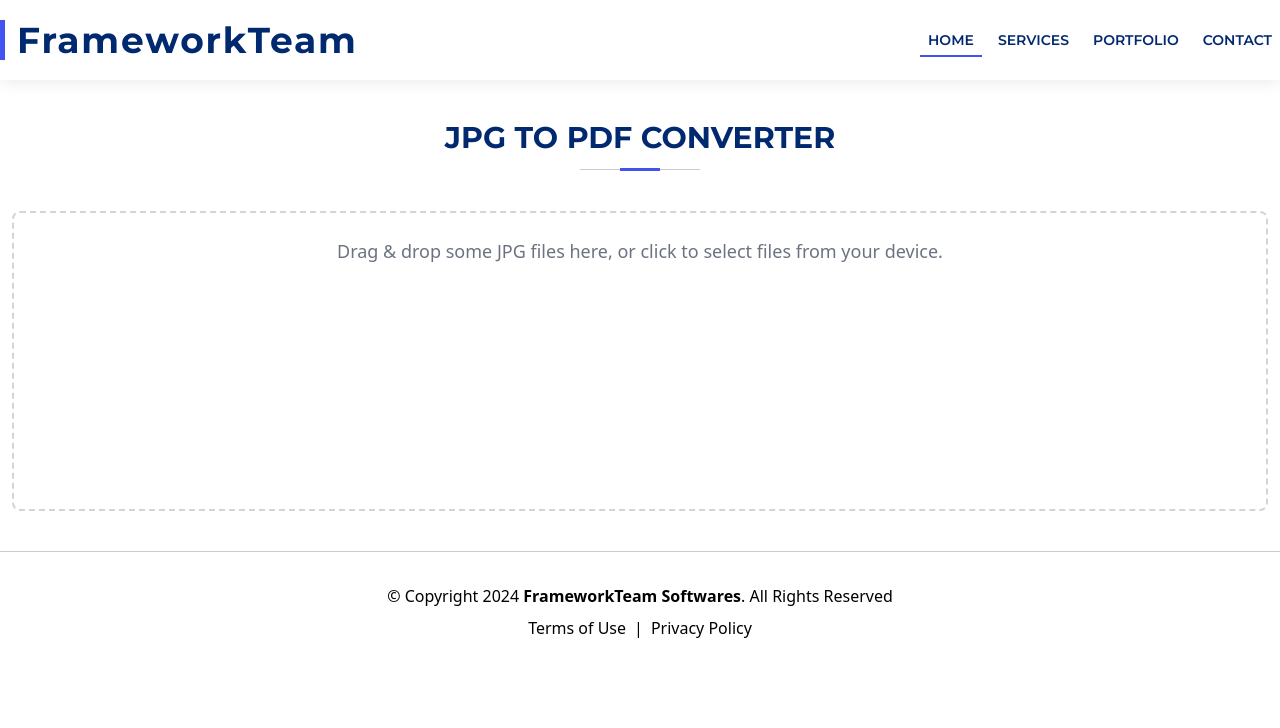
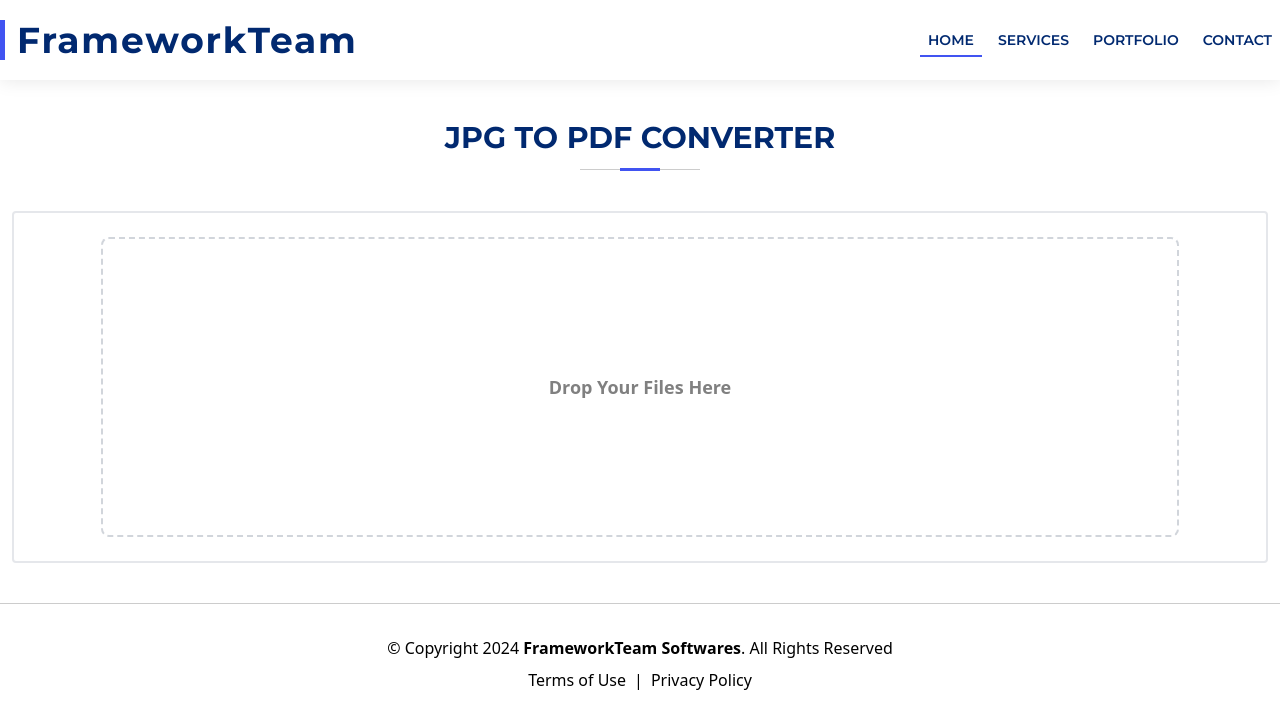
Before and after one commit to ChauhanJaved/jpg-to-pdf-converter, a Next.js app: page / in a window 1280 px wide. Shown: the top 728 px of the page. Built offline with nearby package versions, Linux system fonts and the light colour scheme.

Commit message:
dropzon refector

```diff
--- a/package.json
+++ b/package.json
@@ -23,6 +23,8 @@
     "eslint": "^8",
     "eslint-config-next": "14.2.13",
     "postcss": "^8",
+    "prettier": "^3.3.3",
+    "prettier-plugin-tailwindcss": "^0.6.8",
     "tailwindcss": "^3.4.1",
     "typescript": "^5"
   }
--- a/src/components/Hero.tsx
+++ b/src/components/Hero.tsx
@@ -1,18 +1,12 @@
-'use client'
+"use client";
 //External  imports
-
 
 //Internal imports
 
-import {
-  HeaderNavItems,
-
-
-} from "@/data/website-data";
+import { HeaderNavItems } from "@/data/website-data";
 import FileUploader from "./UI/FileUploader";
 import { useState } from "react";
 import SectionHeader from "./UI/SectionHeader";
-
 
 const Hero = () => {
   const [selectedFiles, setSelectedFiles] = useState<File[]>([]);
@@ -23,12 +17,14 @@ const Hero = () => {
   return (
     <section
       id={HeaderNavItems.Home}
-      className="relative mt-[80px] flex w-full m-auto scroll-m-[80px] flex-col items-center justify-start   px-3 py-10 xl:max-w-screen-xl "
+      className="relative m-auto mt-[80px] flex w-full scroll-m-[80px] flex-col items-center justify-start px-3 py-10 xl:max-w-screen-xl"
     >
       <SectionHeader caption="JPG to PDF Converter" />
-      <FileUploader onFilesSelected={handleFilesSelected}/>
-       {/* Display selected files */}
-       {selectedFiles.length > 0 && (
+      <div className="mt-10 flex w-full items-center justify-center rounded border-2">
+        <FileUploader onFilesSelected={handleFilesSelected} />
+      </div>
+      {/* Display selected files */}
+      {selectedFiles.length > 0 && (
         <ul className="mt-4">
           {selectedFiles.map((file, idx) => (
             <li key={idx} className="text-sm text-gray-700">
--- /dev/null
+++ b/src/components/UI/Button.tsx
@@ -0,0 +1,31 @@
+// External imports
+import Link from "next/link";
+
+// Internal imports
+import { montserrat } from "@/components/font/font";
+import HeroIcons, { IconNames } from "./HeroIcons";
+
+interface ButtonProps {
+  className?: string;
+  caption: string;
+  link: string;
+  icon?: IconNames;
+}
+export default function Button(props: ButtonProps) {
+  return (
+    <Link
+      href={props.link}
+      className={`flex items-center justify-center ${props.className} ${montserrat.className} rounded bg-blue-ultramarine px-10 py-3 text-lg font-medium tracking-wide text-white transition-all duration-300 hover:opacity-90 active:opacity-90`}
+    >
+      <span className="">{props.caption}</span>
+
+      {props.icon && (
+        <HeroIcons
+          iconName={props.icon}
+          className="ml-2 size-6 font-bold"
+          strokeWidth={1.5}
+        />
+      )}
+    </Link>
+  );
+}
--- a/src/components/UI/FileUploader.tsx
+++ b/src/components/UI/FileUploader.tsx
@@ -1,58 +1,61 @@
-import React, { useCallback, useState } from 'react';
-import { useDropzone } from 'react-dropzone';
-import ImageList from './ImageList';
-
+import React, { useCallback, useState } from "react";
+import { useDropzone } from "react-dropzone";
+import ImageList from "./ImageList";
 
 interface FileUploaderProps {
   onFilesSelected: (files: File[]) => void;
 }
 
 const FileUploader: React.FC<FileUploaderProps> = ({ onFilesSelected }) => {
-  const [filePreviews, setFilePreviews] = useState<{ file: File, preview: string }[]>([]);
+  const [filePreviews, setFilePreviews] = useState<
+    { file: File; preview: string }[]
+  >([]);
 
   // Handle file drop or selection
-  const onDrop = useCallback((acceptedFiles: File[]) => {
-    const newFiles = acceptedFiles.map(file => ({
-      file,
-      preview: URL.createObjectURL(file),
-    }));
-    setFilePreviews(prev => [...prev, ...newFiles]);
-    onFilesSelected([...filePreviews.map(f => f.file), ...acceptedFiles]);
-  }, [filePreviews, onFilesSelected]);
-
+  const onDrop = useCallback(
+    (acceptedFiles: File[]) => {
+      const newFiles = acceptedFiles.map((file) => ({
+        file,
+        preview: URL.createObjectURL(file),
+      }));
+      setFilePreviews((prev) => [...prev, ...newFiles]);
+      onFilesSelected([...filePreviews.map((f) => f.file), ...acceptedFiles]);
+    },
+    [filePreviews, onFilesSelected],
+  );
 
   // Set up the dropzone, restricting to JPG files only
   const { getRootProps, getInputProps, isDragActive } = useDropzone({
     onDrop,
-    accept: { 'image/jpeg': ['.jpg', '.jpeg'] }, // Only allow JPG files
+    noClick: true,
+    noKeyboard: true,
+    accept: { "image/jpeg": [".jpg", ".jpeg"] }, // Only allow JPG files
     multiple: true, // Allow multiple file selection
   });
 
   const handleRemoveFile = (fileName: string) => {
-    const updatedPreviews = filePreviews.filter(f => f.file.name !== fileName);
+    const updatedPreviews = filePreviews.filter(
+      (f) => f.file.name !== fileName,
+    );
     setFilePreviews(updatedPreviews);
   };
 
   return (
-    <div className="mt-10 w-full">
+    <div className="w-[90%] p-6">
       {/* Drag and drop area */}
       <div
         {...getRootProps()}
-        className={`h-[300px] w-full border-2 border-dashed rounded-lg p-6 text-center transition ${
-          isDragActive ? 'border-blue-500 bg-blue-50' : 'border-gray-300 cursor-pointer'
+        className={`flex h-[300px] w-full flex-col items-center justify-center rounded-lg border-2 border-dashed p-6 text-center transition ${
+          isDragActive ? "border-blue-500 bg-blue-50" : "border-gray-300"
         }`}
       >
         <input {...getInputProps()} />
-        {isDragActive ? (
-          <p className="text-blue-500">Drop the JPG files here...</p>
+        {filePreviews.length > 0 ? (
+          <ImageList filePreviews={filePreviews} onRemove={handleRemoveFile} />
         ) : (
-          <p className="text-gray-500">
-            Drag & drop some JPG files here, or click to select files from your device.
-          </p>
+          <p className="font-bold text-black-500">Drop Your Files Here</p>
         )}
-         <ImageList filePreviews={filePreviews} onRemove={handleRemoveFile} />
       </div>
-
     </div>
   );
 };
```
Also changed, not shown: 2 other files (tests, documents, lock files or other folders).
